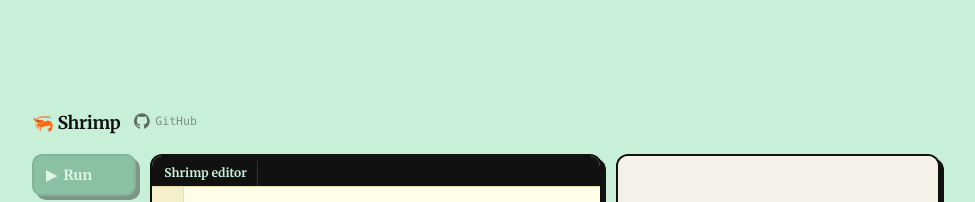
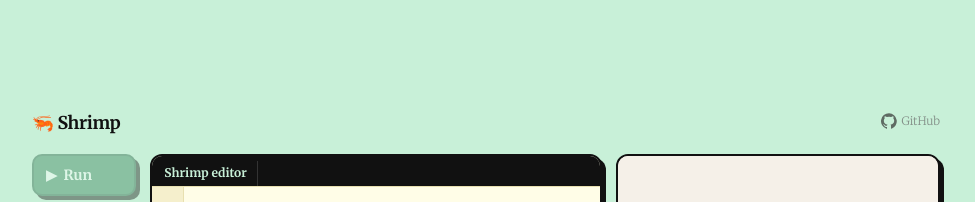
Before and after one commit to tedbauer/emulator, a plain HTML site: page web/index.html in a window 1280 px wide. Shown: the top 202 px of the page, without its empty margins (154-1129 px from the left). Drawn offline with Linux system fonts and the light colour scheme; a script that the page names is missing.

Commit message:
Title panel: push GitHub link to right side, inherit page font

```diff
--- a/web/index.html
+++ b/web/index.html
@@ -599,7 +599,6 @@
             color: #666;
             text-decoration: none;
             font-size: 0.72rem;
-            font-family: 'Menlo', 'Consolas', monospace;
             opacity: 0.7;
             transition: opacity 0.15s;
         }
@@ -615,7 +614,7 @@
         #title-panel {
             display: flex;
             align-items: baseline;
-            gap: 14px;
+            justify-content: space-between;
             max-width: 908px;
             width: 100%;
             padding: 0 0 6px;
```
